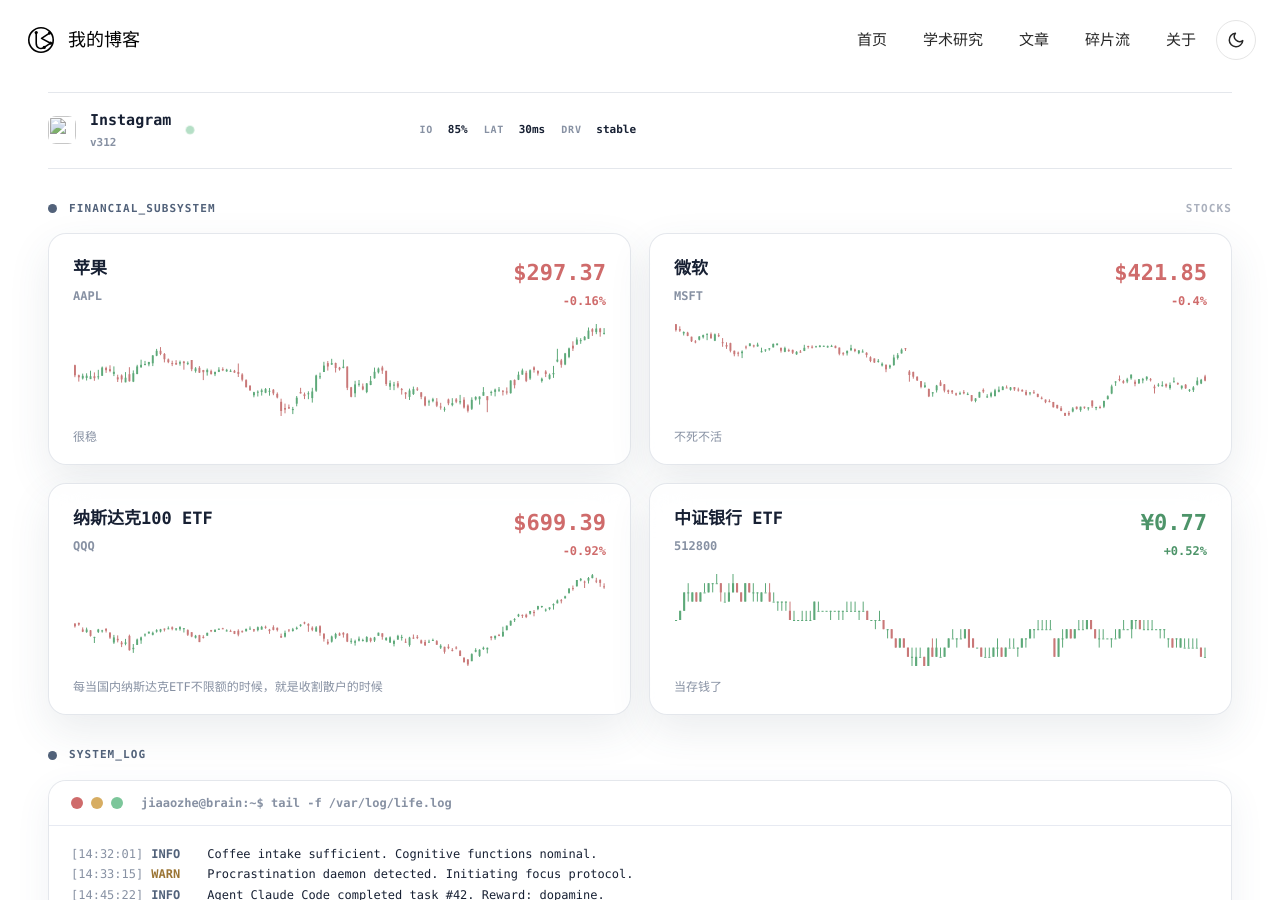
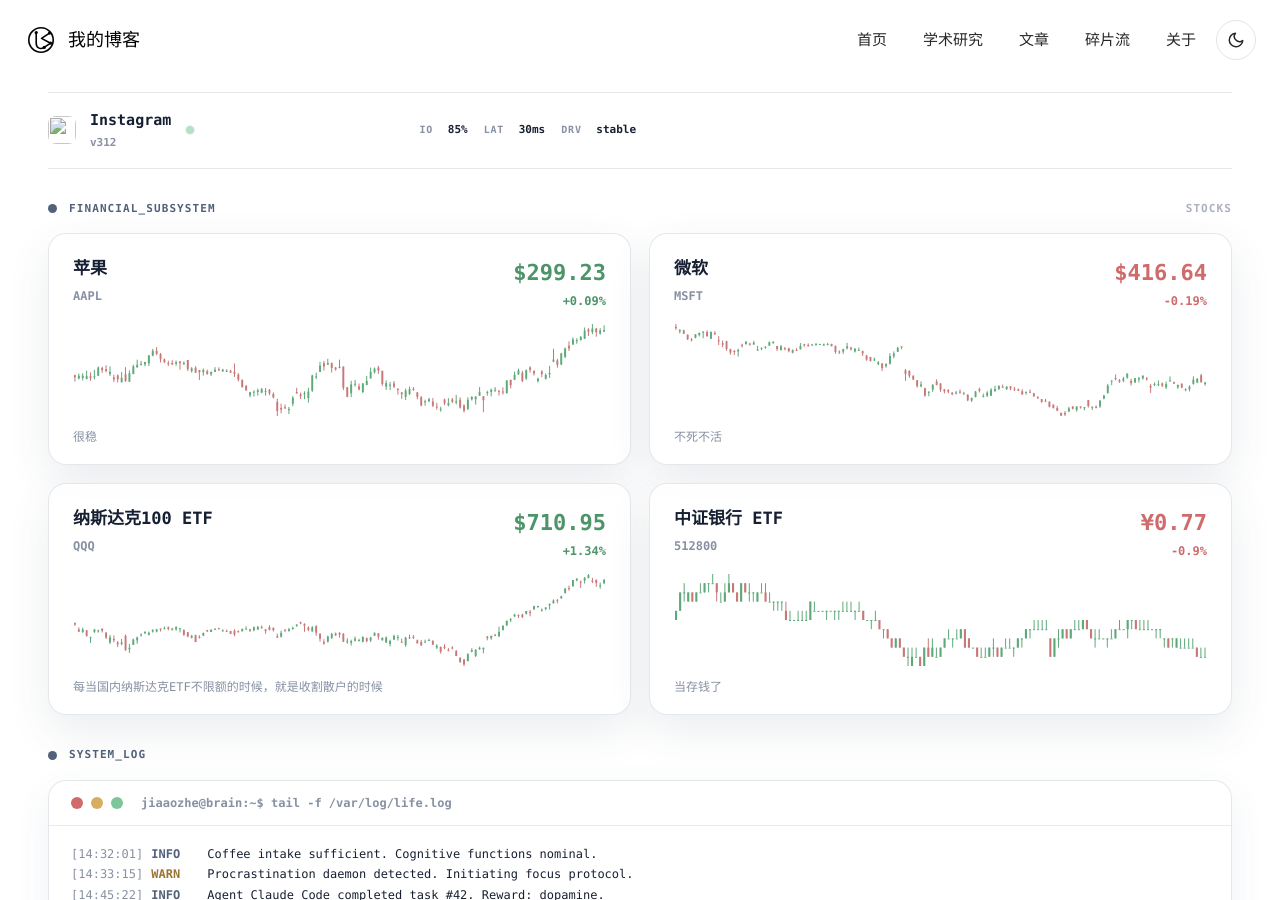
Before and after one commit to jiaaozhe/jiaaozhe.github.io, a Jekyll site: the page built from pages/status.md, in a window 1280 px wide and 900 px high, scrolled down 1122 px. Built offline with Jekyll 4.4.1, drawn with Linux system fonts in a browser that asks for light colours.

Commit message:
chore: update stock prices [2026-05-20]

```diff
--- a/_data/stocks.yml
+++ b/_data/stocks.yml
@@ -2,16 +2,12 @@
   name: 苹果
   market: US
   currency: $
-  current: 297.37
-  change: -0.47
-  change_pct: -0.16
+  current: 299.23
+  change: 0.26
+  change_pct: 0.09
   status: active
   desc: 很稳
   history:
-  - o: 276.21
-    h: 276.54
-    l: 268.4
-    c: 269.61
   - o: 269.66
     h: 270.09
     l: 265.5
@@ -555,21 +551,21 @@
   - o: 296.97
     h: 300.51
     l: 296.35
-    c: 297.37
+    c: 298.97
+  - o: 298.18
+    h: 302.37
+    l: 298.09
+    c: 299.23
 - symbol: MSFT
   name: 微软
   market: US
   currency: $
-  current: 421.85
-  change: -1.69
-  change_pct: -0.4
+  current: 416.64
+  change: -0.78
+  change_pct: -0.19
   status: active
   desc: 不死不活
   history:
-  - o: 526.69
-    h: 527.13
-    l: 512.97
-    c: 515.67
   - o: 517.66
     h: 522.79
     l: 512.46
@@ -1110,24 +1106,24 @@
     h: 425.12
     l: 415.61
     c: 423.54
-  - o: 429.89
+  - o: 429.9
     h: 432.7
-    l: 420.81
-    c: 421.85
+    l: 416.49
+    c: 417.42
+  - o: 413.99
+    h: 418.0
+    l: 411.3
+    c: 416.64
 - symbol: QQQ
   name: 纳斯达克100 ETF
   market: US
   currency: $
-  current: 699.39
-  change: -6.49
-  change_pct: -0.92
+  current: 710.95
+  change: 9.41
+  change_pct: 1.34
   status: sold
   desc: 每当国内纳斯达克ETF不限额的时候，就是收割散户的时候
   history:
-  - o: 632.56
-    h: 632.59
-    l: 625.1
-    c: 627.47
   - o: 633.49
     h: 634.2
     l: 628.25
@@ -1669,23 +1665,23 @@
     l: 698.85
     c: 705.88
   - o: 699.81
-    h: 705.13
-    l: 695.27
-    c: 699.39
+    h: 706.49
+    l: 695.25
+    c: 701.53
+  - o: 705.32
+    h: 713.13
+    l: 703.79
+    c: 710.95
 - symbol: '512800'
   name: 中证银行 ETF
   market: SH
   currency: ¥
   current: 0.77
-  change: 0.0
-  change_pct: 0.52
+  change: -0.01
+  change_pct: -0.9
   status: active
   desc: 当存钱了
   history:
-  - o: 0.81
-    h: 0.81
-    l: 0.81
-    c: 0.81
   - o: 0.81
     h: 0.82
     l: 0.81
@@ -2206,3 +2202,7 @@
     h: 0.78
     l: 0.77
     c: 0.77
+  - o: 0.77
+    h: 0.78
+    l: 0.77
+    c: 0.77
```
